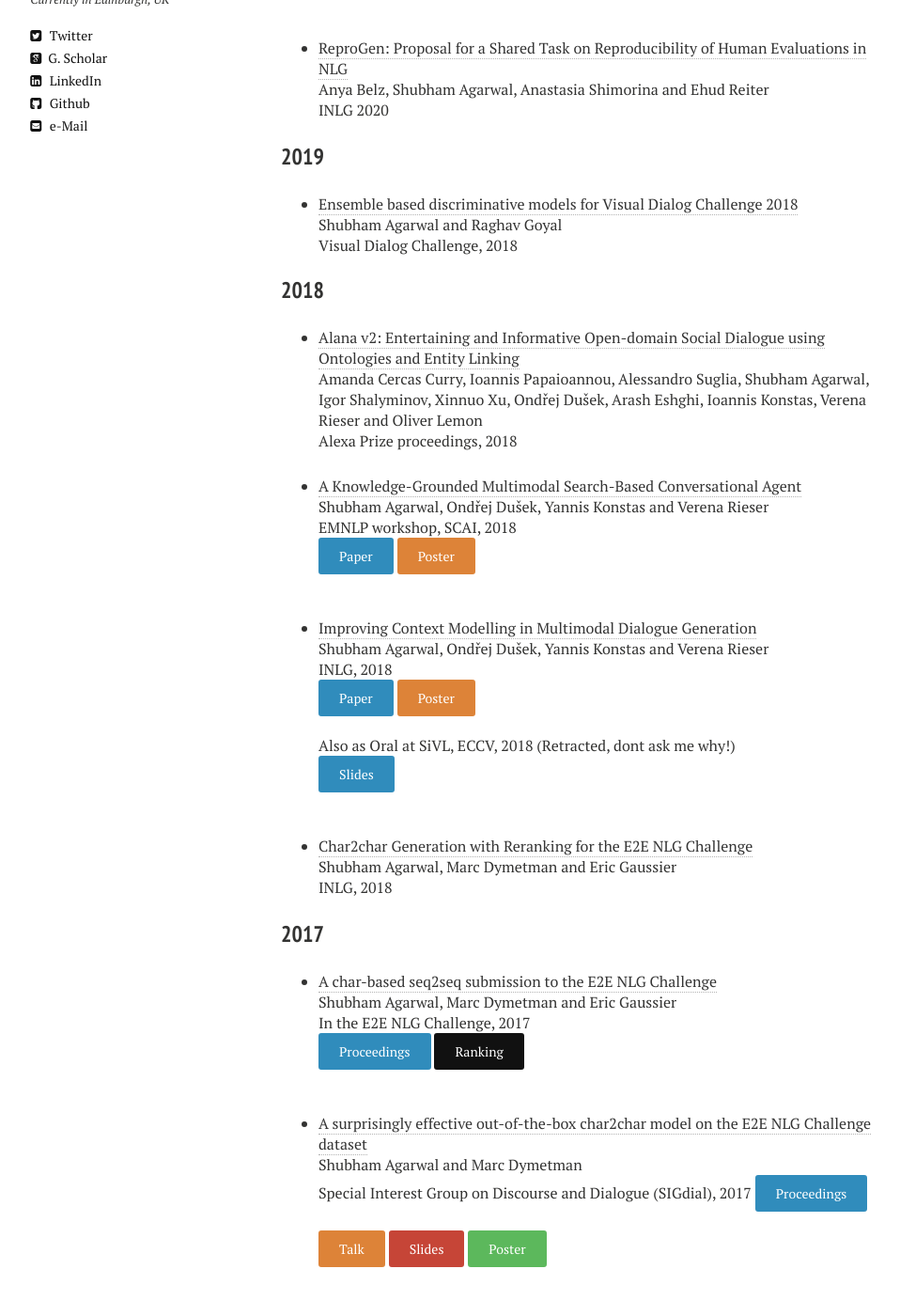
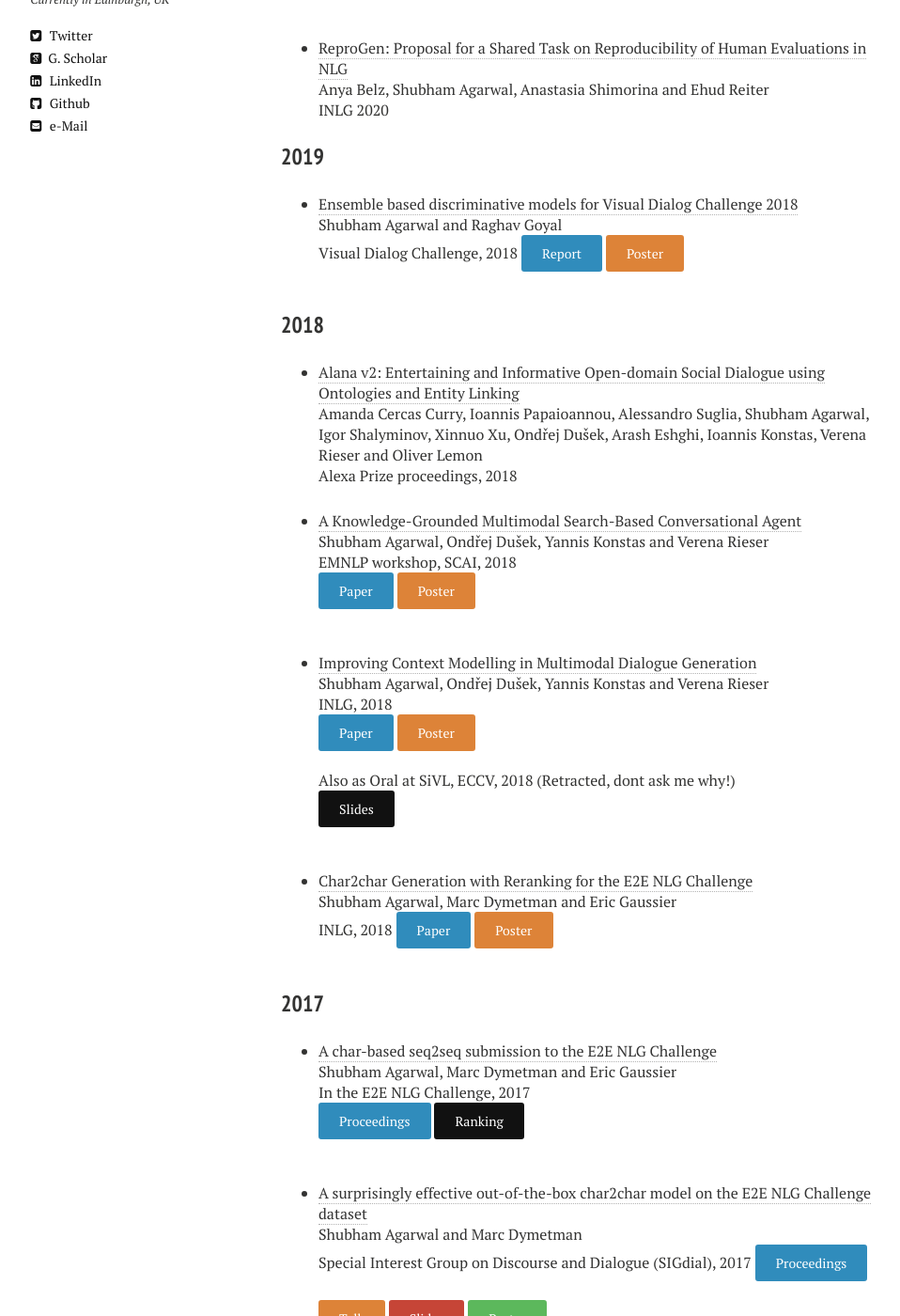
Before and after one commit to shubhamagarwal92/shubhamagarwal92.github.io, a Jekyll site: the page built from publications.md, in a window 1280 px wide and 1400 px high, scrolled down 597 px. Shown: the whole window at 94% size, without its empty margins (21-979 px from the left). Built offline with Jekyll 4.4.1, drawn with Linux system fonts in a browser that asks for light colours; nearby versions of some CDN libraries.

Commit message:
Adding sivl

```diff
--- a/publications.md
+++ b/publications.md
@@ -32,6 +32,9 @@
 * [Ensemble based discriminative models for Visual Dialog Challenge 2018](https://arxiv.org/abs/2001.05865.pdf) <br />
 Shubham Agarwal and Raghav Goyal <br />
 Visual Dialog Challenge, 2018
+[<button type="button" class="btn btn-info">Report</button>](https://arxiv.org/abs/2001.05865.pdf)
+[<button type="button" class="btn btn-warning">Poster</button>](https://drive.google.com/file/d/1x7qoT2ydHMnPTICJdZI4MlrmMclpF4B2/view?usp=sharing)
+
 
 ### 2018
 
@@ -47,7 +50,6 @@
 [<button type="button" class="btn btn-warning">Poster</button>](https://drive.google.com/file/d/11XPLnWINkSw9myU3FiA4v27-zT0P6SGO/view?usp=sharing)
 <br />
 
-
 * [Improving Context Modelling in Multimodal Dialogue Generation](https://arxiv.org/pdf/1810.11955.pdf) <br />
 Shubham Agarwal, Ondřej Dušek, Yannis Konstas and Verena Rieser <br />
 INLG, 2018 <br />
@@ -56,11 +58,14 @@
 <br />
 Also as Oral at SiVL, ECCV, 2018 (Retracted, dont ask me why!)
 <br />
-[<button type="button" class="btn btn-info">Slides</button>](https://drive.google.com/file/d/1E_OrBGmWD0MFF0WSoAev5rWgyzj3wWgh/view?usp=sharing)
+[<button type="button" class="btn ">Slides</button>](https://drive.google.com/file/d/1E_OrBGmWD0MFF0WSoAev5rWgyzj3wWgh/view?usp=sharing)
 
 * [Char2char Generation with Reranking for the E2E NLG Challenge](https://arxiv.org/pdf/1811.05826.pdf) <br />
 Shubham Agarwal, Marc Dymetman and Eric Gaussier <br />
 INLG, 2018
+[<button type="button" class="btn btn-info">Paper</button>](https://arxiv.org/pdf/1811.05826.pdf)
+[<button type="button" class="btn btn-warning">Poster</button>](https://drive.google.com/file/d/1e4qLDOtjRkiYJeh0Rx548HbKGucrHYa7/view?usp=sharing)
+
 
 ### 2017
 
```
